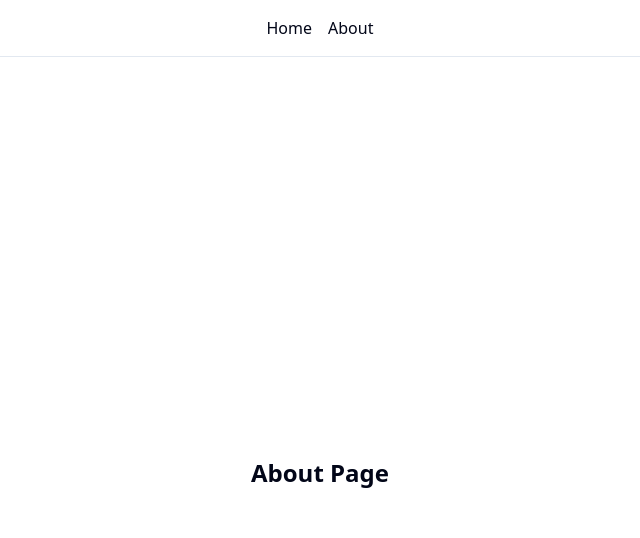
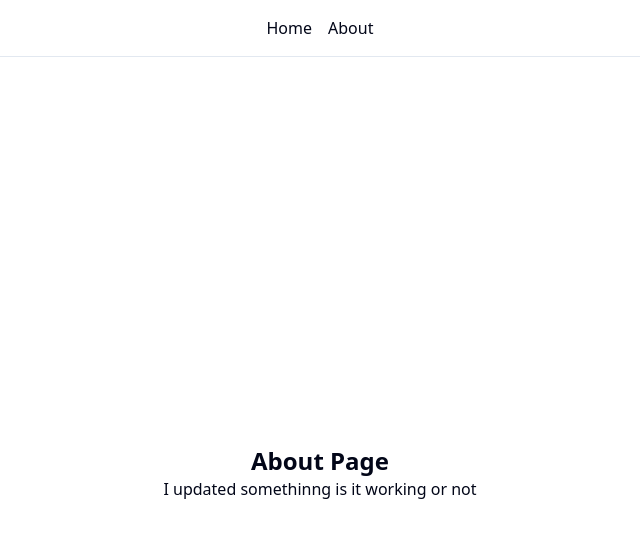
Before and after one commit to al-shaimon/agroconnect-frontend, a React app: page /about in a window 1280 px wide. Shown: the top 538 px of the page, without its empty margins (320-960 px from the left). Built offline with nearby package versions, Linux system fonts and the light colour scheme; the HTML template or start-up script is replaced by a standard one.

Commit message:
Updated UI / fixed feature

```diff
--- a/src/pages/About.tsx
+++ b/src/pages/About.tsx
@@ -2,6 +2,8 @@ export default function About() {
   return (
     <>
       <h1 className="text-2xl font-bold">About Page</h1>
+
+      <h2>I updated somethinng is it working or not</h2>
     </>
   );
 }
```
